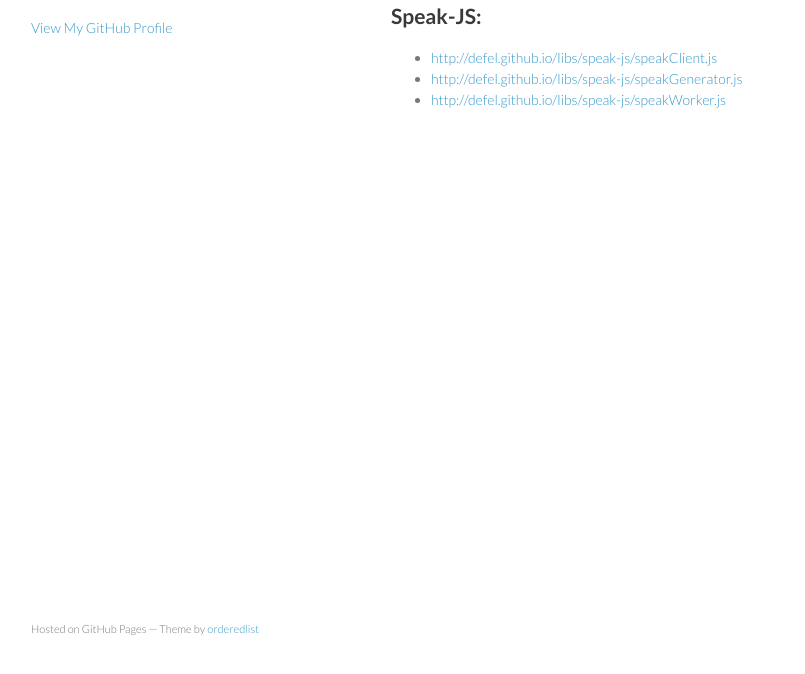
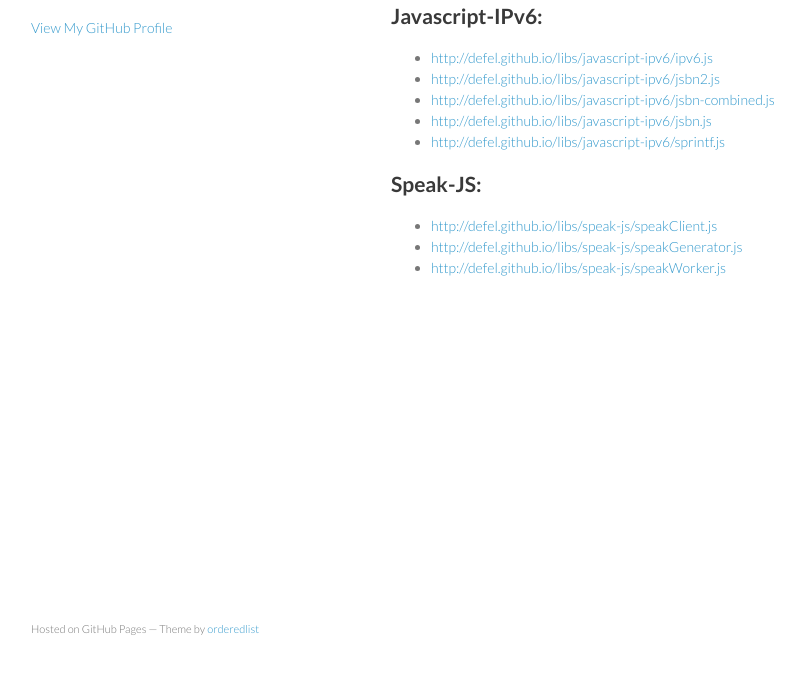
Before and after one commit to defel/defel.github.io, a plain HTML site: page index.html in a window 1280 px wide. Shown: the part 92-766 px from the top of the page, without its empty margins (179-984 px from the left). Drawn offline with Linux system fonts and the light colour scheme.

Commit message:
Replace master branch with page content via GitHub

```diff
--- a/index.html
+++ b/index.html
@@ -27,6 +27,15 @@
 <a name="some-js-libs" class="anchor" href="#some-js-libs"><span class="octicon octicon-link"></span></a>Some JS Libs</h3>
 
 <h2>
+<a name="javascript-ipv6" class="anchor" href="#javascript-ipv6"><span class="octicon octicon-link"></span></a>Javascript-IPv6:</h2>
+
+<ul>
+<li><a href="http://defel.github.io/libs/javascript-ipv6/ipv6.js">http://defel.github.io/libs/javascript-ipv6/ipv6.js</a></li>
+<li><a href="http://defel.github.io/libs/javascript-ipv6/jsbn2.js">http://defel.github.io/libs/javascript-ipv6/jsbn2.js</a></li>
+<li><a href="http://defel.github.io/libs/javascript-ipv6/jsbn-combined.js">http://defel.github.io/libs/javascript-ipv6/jsbn-combined.js</a></li>
+<li><a href="http://defel.github.io/libs/javascript-ipv6/jsbn.js">http://defel.github.io/libs/javascript-ipv6/jsbn.js</a></li>
+<li><a href="http://defel.github.io/libs/javascript-ipv6/sprintf.js">http://defel.github.io/libs/javascript-ipv6/sprintf.js</a></li>
+</ul><h2>
 <a name="speak-js" class="anchor" href="#speak-js"><span class="octicon octicon-link"></span></a>Speak-JS:</h2>
 
 <ul>
--- a/params.json
+++ b/params.json
@@ -1 +1 @@
-{"name":"Defel.github.io","tagline":"","body":"### Some JS Libs\r\n\r\nSpeak-JS:\r\n---------\r\n\r\n- http://defel.github.io/libs/speak-js/speakClient.js\r\n- http://defel.github.io/libs/speak-js/speakGenerator.js\r\n- http://defel.github.io/libs/speak-js/speakWorker.js","google":"","note":"Don't delete this file! It's used internally to help with page regeneration."}
+{"name":"Defel.github.io","tagline":"","body":"### Some JS Libs\r\n\r\nJavascript-IPv6:\r\n----------------\r\n\r\n- http://defel.github.io/libs/javascript-ipv6/ipv6.js\r\n- http://defel.github.io/libs/javascript-ipv6/jsbn2.js\r\n- http://defel.github.io/libs/javascript-ipv6/jsbn-combined.js\r\n- http://defel.github.io/libs/javascript-ipv6/jsbn.js\r\n- http://defel.github.io/libs/javascript-ipv6/sprintf.js\r\n\r\n\r\nSpeak-JS:\r\n---------\r\n\r\n- http://defel.github.io/libs/speak-js/speakClient.js\r\n- http://defel.github.io/libs/speak-js/speakGenerator.js\r\n- http://defel.github.io/libs/speak-js/speakWorker.js","google":"","note":"Don't delete this file! It's used internally to help with page regeneration."}
```
